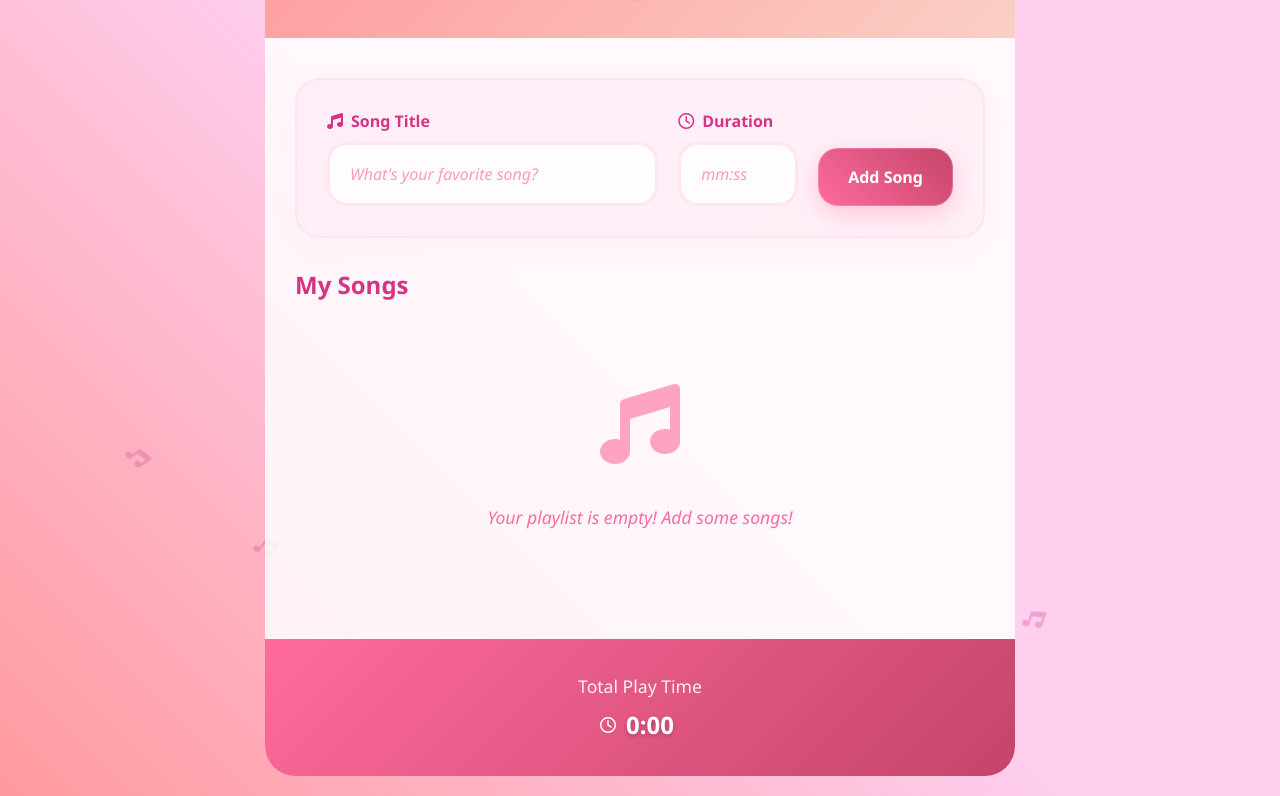
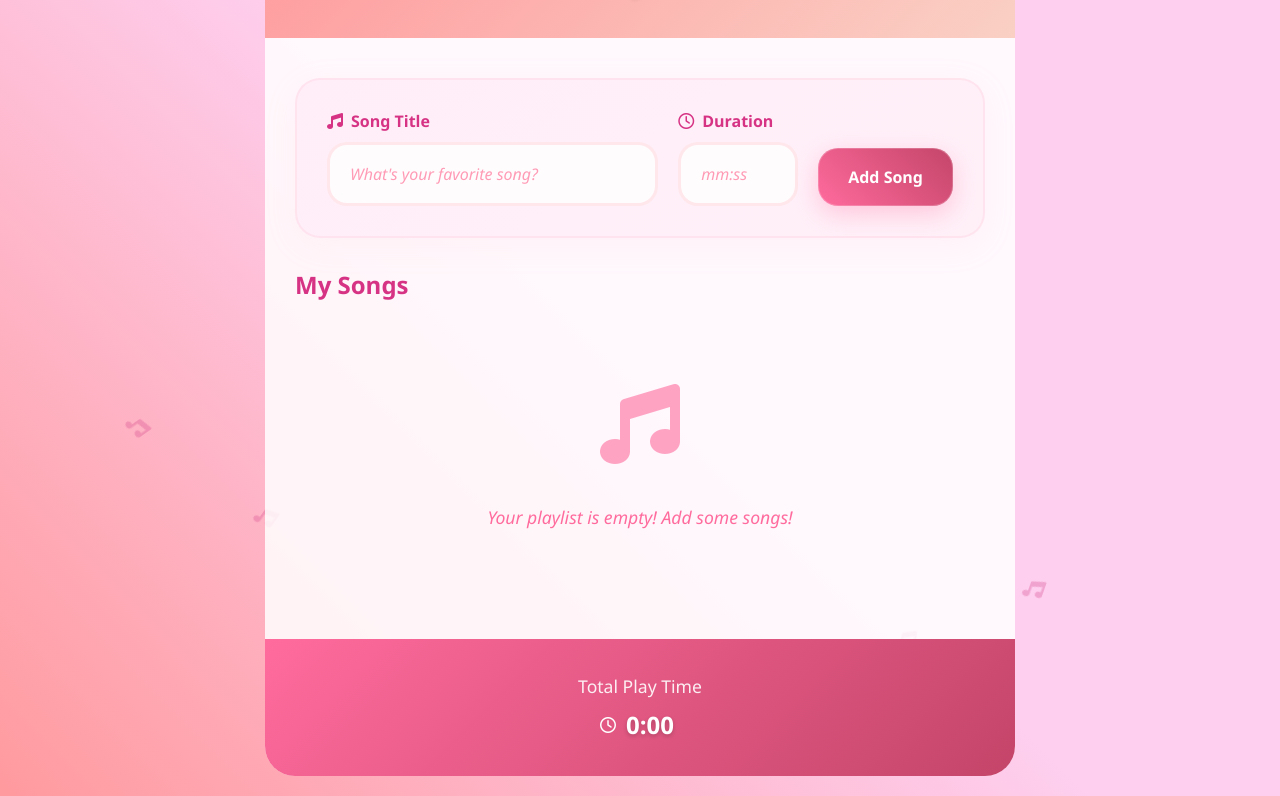
Before and after one commit to zarhaselene/chas_playlist, a website with bundled scripts: page index.html in a window 1280 px wide. Shown: the part 105-901 px from the top of the page. Built offline with nearby package versions, Linux system fonts and the light colour scheme.

Commit message:
fix: adjust position of floating notes to improve layout

```diff
--- a/styles.css
+++ b/styles.css
@@ -15,7 +15,7 @@ body {
 
 .floating-notes {
   position: fixed;
-  top: 0;
+  top: -30px;
   left: 0;
   width: 100%;
   height: 100%;
```
